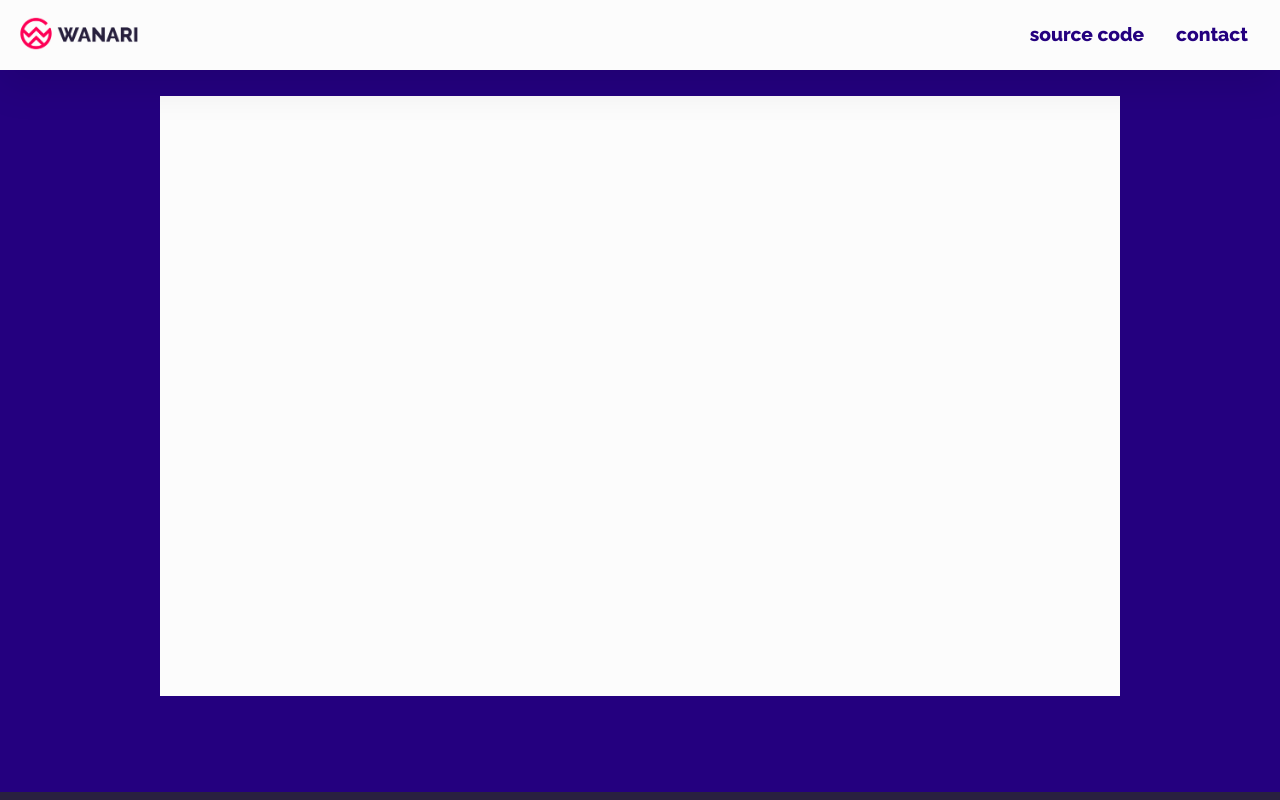
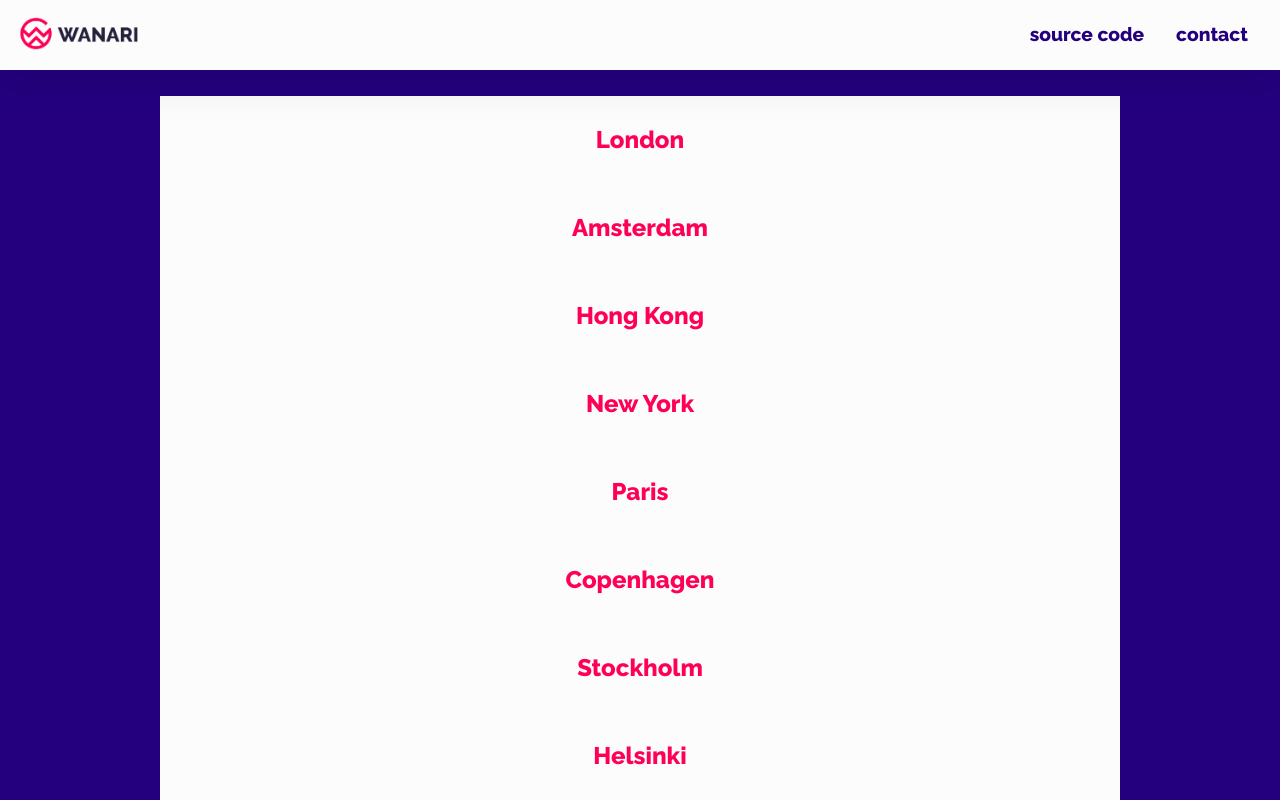
Before and after one commit to leventefrks/wanari, a React app: page /dashboard in a window 1280 px wide. Shown: the top 800 px of the page. Built offline with nearby package versions, Linux system fonts and the light colour scheme.

Commit message:
Dashboard - display cities

```diff
--- a/src/App.js
+++ b/src/App.js
@@ -6,7 +6,7 @@ import Login from './components/login/login';
 import Dashboard from './components/dashboard/dashboard';
 // static data
 import user from './data/authentication';
-import airports from './data/airports';
+//import airports from './data/airports';
 // main styles
 import './App.scss';
 
@@ -33,29 +33,28 @@ class App extends Component {
   onClick = e => {
   let { username, password } = this.state;
     if (username === user.username && password === user.password){
-      this.setState((prevState) => ({ isLoggedIn: !prevState.isLoggedIn, isFormValid: !prevState.isFormValid }));
+      this.setState( prevState => ({ isLoggedIn: !prevState.isLoggedIn, isFormValid: !prevState.isFormValid }));
     } else {
       this.setState({ isFormValid: true });
     }
   }
 
-  renderCities = (props) => {
-    const cities = airports.map((airport,id) =>
-      <li key={id}>{airport}</li>
-    );
-    return cities;
-  }
+
 
   render() {
     return (
       <div className="App">
       <Switch>
         <Route path="/" exact
-         render={(props) => (<Login onClick={ this.onClick }
+         render={ props => ( <Login onClick={ this.onClick }
          passwordChange={ e => this.onPasswordChange(e,'password') }
          usernameChange={ e => this.onUsernameChange(e,'username') }
-         isFormValid = { this.state.isFormValid } {...props}/>)}/>
-        <Route path="/dashboard" exat component={Dashboard}/>
+         isFormValid = { this.state.isFormValid } {...props}/>)}
+         />
+
+        <Route path="/dashboard" exact
+        render={ props => (<Dashboard {...props} />)}
+        />
       </Switch>
       </div>
     );
@@ -63,12 +62,3 @@ class App extends Component {
 }
 
 export default App;
-
-/*
-<Login
-        onClick={ this.onClick }
-        passwordChange={ e => this.onPasswordChange(e,'password') }
-        usernameChange={ e => this.onUsernameChange(e,'username') }
-        isFormValid = { this.state.isFormValid }
-      />
-      */
--- a/src/components/dashboard/dashboard.js
+++ b/src/components/dashboard/dashboard.js
@@ -1,8 +1,28 @@
 import React, { Component } from 'react';
 import Logo from '../../data/wanari-logo.png';
+import airports from '../../data/airports';
 
 export default class Dashboard extends Component {
+  constructor(props) {
+    super(props);
+
+    this.state = {
+
+    }
+  }
+
+  queryFlightInfo = e => {
+    e.preventDefault();
+    console.log('query flight info');
+  }
+
     render() {
+      let cities = airports.map((airport,id) =>
+        <li key={id} className="flight-info__list__item">
+          <a className="flight-info__list__item__name" onClick={this.queryFlightInfo}>{airport}</a>
+        </li>
+    );
+
       return (
         <main className="main">
             <header className="header header--fixed">
@@ -20,7 +40,9 @@ export default class Dashboard extends Component {
                 </header>
 
                 <div className="flight-info">
-
+                  <ul className="flight-info__list">
+                 {cities}
+                 </ul>
                 </div>
 
                 <footer className="footer">
--- a/src/scss/components/_dashboard.scss
+++ b/src/scss/components/_dashboard.scss
@@ -49,7 +49,7 @@
 }
 .flight-info{
     margin: 6rem auto;
-    height: 600px;
+    height: auto;
     max-width: 960px;
     background-color: $white;
     &__title{
@@ -59,6 +59,19 @@
         font-weight: 800;
         text-align: center;
         text-transform: uppercase;
+    }
+    &__list{
+        text-align: center;
+        &__item{
+            padding: 2rem 6rem;
+            &__name{
+                cursor: pointer;
+                text-decoration: none;
+                font-size: 1.5rem;
+                font-weight: 600;
+                color: $pink-cta;
+            }
+        }
     }
 }
 .footer{
```
